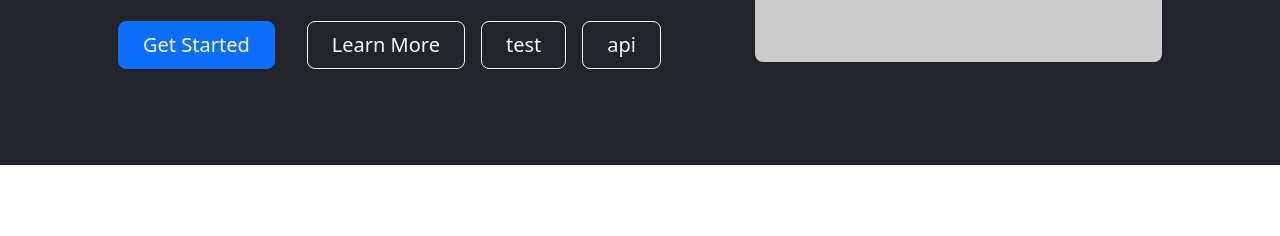
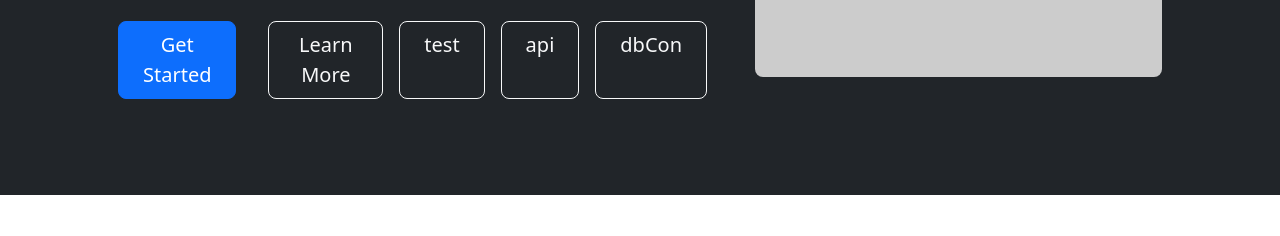
Before and after one commit to mapakun/def_html, a plain HTML site: page index.html in a window 1280 px wide. Shown: the part 368-604 px from the top of the page. Drawn offline with nearby package versions, Linux system fonts and the light colour scheme; placeholder pictures from the web are drawn by us.

Commit message:
add db api btn

```diff
--- a/index.html
+++ b/index.html
@@ -49,6 +49,7 @@
                                     <a class="btn btn-outline-light btn-lg px-4" href="#!">Learn More</a>
                                     <a class="btn btn-outline-light btn-lg px-4" id="indexTest">test</a>
                                     <a class="btn btn-outline-light btn-lg px-4" id="apiTest">api</a>
+                                    <a class="btn btn-outline-light btn-lg px-4" id="dbCon">dbCon</a>
                                 </div>
                             </div>
                         </div>
```
